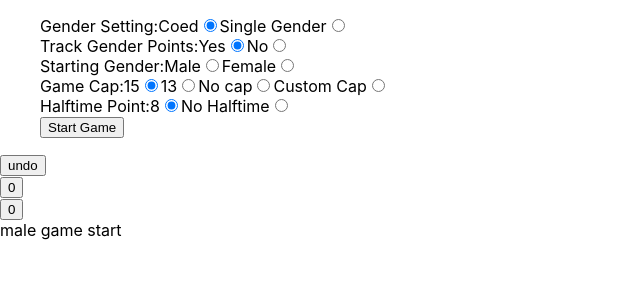
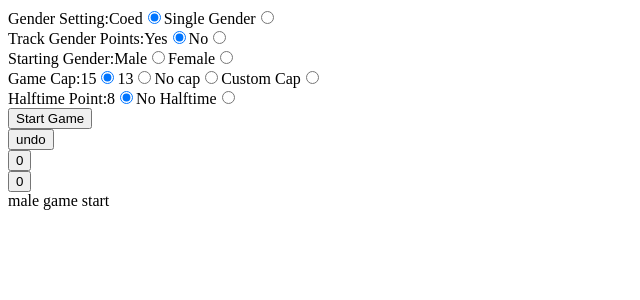
Before and after one commit to ChrisHuynh333/ultimate-scoreboard, a React (Create React App) app: page / in a window 1280 px wide. Shown: the top 300 px of the page, without its empty margins (0-640 px from the left). Built offline with nearby package versions, Linux system fonts and the light colour scheme.

Commit message:
Change HTML list to divs

```diff
--- a/src/GameStartModal.js
+++ b/src/GameStartModal.js
@@ -7,34 +7,39 @@ import React, {useState} from "react"
 import { useGlobalContext } from "./context"
 
 
+
 const handleSubmit = (e) => {
     e.preventDefault()
 }
 
 const GameStartModal = () => {
+    const {coed, setCoed} = useGlobalContext()
+    const [trackingGender, setTrackingGender] = useState(true)
+    const [customCap, setCustomCap] = useState(false)
+
+
     return (
         <div>
             <form onSubmit={handleSubmit}>
-                <ul>
                 <div>
                     <span>
                         Gender Setting:
                     </span>
                     <span>
-                            <label for="coed">Coed<input type='radio' name="gender" id="coed" defaultChecked/></label>
-                            <label for="singleGender">Single Gender<input type='radio' name="gender" id="singleGender" /></label>
+                        <label for="coed">Coed<input type='radio' name="gender" id="coed" onClick={() => {setCoed(true); setTrackingGender(true)}}defaultChecked/></label>
+                        <label for="singleGender">Single Gender<input type='radio' name="gender" id="singleGender" onClick={() => {setCoed(false); setTrackingGender(false)}} /></label>
                     </span>
                 </div>
-                    <div>
+                <div className={coed ? "active" : "not-active"}>
                     <span>
                         Track Gender Points:
                     </span>
                     <span>
-                            <label for="yesTrackGender">Yes<input type='radio' name="trackGender" id="yesTrackGender" defaultChecked/></label>
-                            <label for="noTrackGender">No<input type='radio' name="trackGender" id="noTrackGender" /></label>
+                        <label for="yesTrackGender">Yes<input type='radio' name="trackGender" id="yesTrackGender" onClick={() => setTrackingGender(true)}defaultChecked/></label>
+                        <label for="noTrackGender">No<input type='radio' name="trackGender" id="noTrackGender" onClick={() => setTrackingGender(false)}/></label>
                     </span>
                 </div>
-                    <div>
+                <div className={trackingGender ? "active" : "not-active"}>
                     <span>
                         Starting Gender:
                     </span>
@@ -48,10 +53,18 @@ const GameStartModal = () => {
                         Game Cap:
                     </span>
                     <span>
-                            <label for="capFifteen">15<input type='radio' name="cap" id="capFifteen" defaultChecked/></label>
-                            <label for="capThirteen">13<input type='radio' name="cap" id="capThirteen" /></label>
-                            <label for="capNoCap">No cap<input type='radio' name="cap" id="capNoCap" /></label>
-                            <label for="capCustomCap">Custom Cap<input type='radio' name="cap" id="capCustomCap" /></label>
+                        <label for="capFifteen">15<input type='radio' name="cap" id="capFifteen" value="15" onClick={() => setCustomCap(false)} defaultChecked/></label>
+                        <label for="capThirteen">13<input type='radio' name="cap" id="capThirteen" value="13" onClick={() => setCustomCap(false)} /></label>
+                        <label for="capNoCap">No cap<input type='radio' name="cap" id="capNoCap" onClick={() => setCustomCap(false)} /></label>
+                        <label for="capCustomCap">Custom Cap<input type='radio' name="cap" id="capCustomCap" onClick={() => setCustomCap(true)} /></label>
+                    </span>
+                </div>
+                <div className={customCap ? "active" : "not-active"}>
+                    <span>
+                        Custom Cap:
+                    </span>
+                    <span>
+                        <input type='number' />
                     </span>
                 </div>
                 <div>
@@ -66,7 +79,6 @@ const GameStartModal = () => {
                 <div>
                     <button type="submit">Start Game</button>
                 </div>
-                </ul>
             </form>
         </div>
     )
--- a/src/context.js
+++ b/src/context.js
@@ -14,6 +14,7 @@ const AppProvider = ({ children }) => {
       genderStatus,
       setGenderStatus,
       coed,
+      setCoed,
       firstPointGender,
       setFirstPointGender
     }}>{children}</AppContext.Provider>
--- a/src/index.css
+++ b/src/index.css
@@ -1,13 +1,3 @@
-body {
-  margin: 0;
-  font-family: -apple-system, BlinkMacSystemFont, 'Segoe UI', 'Roboto', 'Oxygen',
-    'Ubuntu', 'Cantarell', 'Fira Sans', 'Droid Sans', 'Helvetica Neue',
-    sans-serif;
-  -webkit-font-smoothing: antialiased;
-  -moz-osx-font-smoothing: grayscale;
+.not-active {
+  display: none;
 }
-
-code {
-  font-family: source-code-pro, Menlo, Monaco, Consolas, 'Courier New',
-    monospace;
-}
```
Lines whose indentation alone changed are shown as unchanged.
